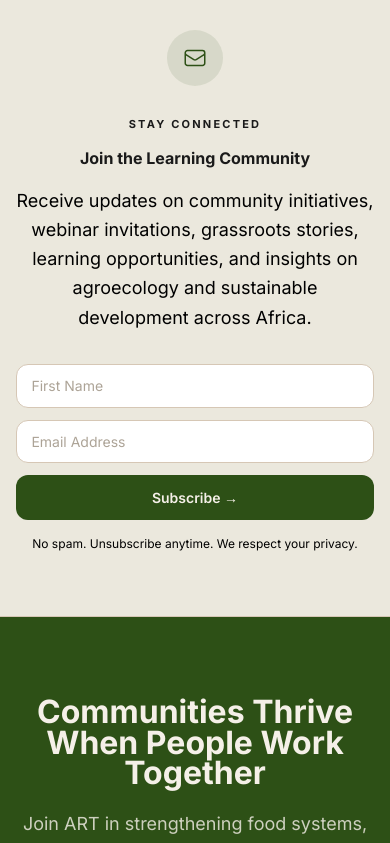
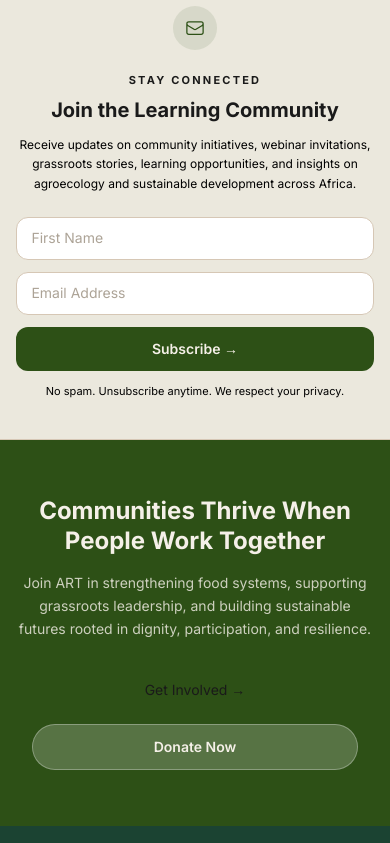
Before and after one commit to Maneno-Michael/ART, a Next.js app: page /get-involved in a window 390 px wide. Shown: the part 4480-5323 px from the top of the page. Built offline with nearby package versions, Linux system fonts and the light colour scheme; no server answers.

Commit message:
Newsletter page responsiveness

```diff
--- a/src/app/get-involved/components/GetInvolvedFinalCTA.tsx
+++ b/src/app/get-involved/components/GetInvolvedFinalCTA.tsx
@@ -3,22 +3,25 @@ import Link from 'next/link';
 
 export default function GetInvolvedFinalCTA() {
   return (
-    <section className="py-20 bg-primary relative overflow-hidden">
+    <section className="py-14 sm:py-16 lg:py-20 bg-primary relative overflow-hidden">
       <div className="absolute inset-0 blob-amber opacity-20 pointer-events-none" />
       <div className="max-w-4xl mx-auto px-4 sm:px-6 text-center relative z-10">
-        <h2 className="text-hero-lg font-extrabold text-primary-foreground mb-5">
+        <h2 className="text-2xl sm:text-3xl lg:text-hero-lg font-extrabold text-primary-foreground mb-4 sm:mb-5 leading-tight">
           Communities Thrive When People Work Together
         </h2>
-        <p className="text-lg text-primary-foreground/80 leading-relaxed mb-10 max-w-2xl mx-auto">
+        <p className="text-sm sm:text-base lg:text-lg text-primary-foreground/80 leading-relaxed mb-7 sm:mb-10 max-w-2xl mx-auto">
           Join ART in strengthening food systems, supporting grassroots leadership, and building sustainable futures rooted in dignity, participation, and resilience.
         </p>
-        <div className="flex flex-col sm:flex-row gap-4 justify-center">
-          <Link href="#volunteer-form" className="btn-accent text-base">
+        <div className="flex flex-col sm:flex-row gap-3 sm:gap-4 justify-center px-4 sm:px-0">
+          <Link
+            href="#volunteer-form"
+            className="btn-accent text-sm sm:text-base w-full sm:w-auto text-center py-3 active:scale-[0.98] transition-transform"
+          >
             Get Involved →
           </Link>
           <Link
             href="/donate"
-            className="inline-flex items-center gap-2 px-7 py-3.5 bg-white/20 text-primary-foreground rounded-full font-semibold text-base border border-white/30 hover:bg-white/30 transition-colors"
+            className="inline-flex items-center justify-center gap-2 px-6 sm:px-7 py-3 sm:py-3.5 bg-white/20 text-primary-foreground rounded-full font-semibold text-sm sm:text-base border border-white/30 hover:bg-white/30 active:scale-[0.98] transition-all w-full sm:w-auto"
           >
             Donate Now
           </Link>
--- a/src/app/get-involved/components/NewsletterSection.tsx
+++ b/src/app/get-involved/components/NewsletterSection.tsx
@@ -14,36 +14,42 @@ export default function NewsletterSection() {
   };
 
   return (
-    <section className="py-16 bg-primary/5 border-y border-border">
+    <section className="py-10 sm:py-14 lg:py-16 bg-primary/5 border-y border-border">
       <div className="max-w-3xl mx-auto px-4 sm:px-6 text-center">
-        <div className="w-14 h-14 rounded-full bg-primary/10 flex items-center justify-center mx-auto mb-6">
-          <Icon name="EnvelopeIcon" size={24} className="text-primary" />
+        <div className="w-11 h-11 sm:w-14 sm:h-14 rounded-full bg-primary/10 flex items-center justify-center mx-auto mb-4 sm:mb-6">
+          <Icon name="EnvelopeIcon" size={20} className="text-primary sm:hidden" />
+          <Icon name="EnvelopeIcon" size={24} className="text-primary hidden sm:block" />
         </div>
-        <span className="section-label">Stay Connected</span>
-        <h2 className="text-section-title font-extrabold text-foreground mt-3 mb-4">
+        <span className="text-xs sm:text-sm section-label">Stay Connected</span>
+        <h2 className="text-xl sm:text-2xl lg:text-section-title font-extrabold text-foreground mt-2 sm:mt-3 mb-3 sm:mb-4 leading-tight">
           Join the Learning Community
         </h2>
-        <p className="text-lg text-muted-foreground leading-relaxed mb-8 max-w-xl mx-auto">
+        <p className="text-xs sm:text-sm lg:text-lg text-muted-foreground leading-relaxed mb-6 sm:mb-8 max-w-xl mx-auto">
           Receive updates on community initiatives, webinar invitations, grassroots stories, learning opportunities, and insights on agroecology and sustainable development across Africa.
         </p>
 
         {submitted ? (
-          <div className="bg-card rounded-2xl border border-border p-8 shadow-sm">
-            <Icon name="CheckCircleIcon" size={32} className="text-primary mx-auto mb-3" />
-            <p className="font-bold text-foreground mb-2">You are now subscribed!</p>
-            <p className="text-sm text-muted-foreground">
+          <div className="bg-card rounded-2xl border border-border p-6 sm:p-8 shadow-sm">
+            <Icon name="CheckCircleIcon" size={28} className="text-primary mx-auto mb-3 sm:size-8" />
+            <p className="text-sm sm:text-base font-bold text-foreground mb-2">
+              You are now subscribed!
+            </p>
+            <p className="text-xs sm:text-sm text-muted-foreground">
               Welcome to the ART learning community, {firstName}. Watch your inbox for updates, webinars, and grassroots stories.
             </p>
           </div>
         ) : (
-          <form onSubmit={handleSubmit} className="flex flex-col sm:flex-row gap-3 max-w-lg mx-auto">
+          <form
+            onSubmit={handleSubmit}
+            className="flex flex-col sm:flex-row gap-3 max-w-lg mx-auto"
+          >
             <input
               type="text"
               placeholder="First Name"
               value={firstName}
               onChange={(e) => setFirstName(e.target.value)}
               required
-              className="input-field flex-1"
+              className="input-field flex-1 text-sm sm:text-base w-full"
             />
             <input
               type="email"
@@ -51,15 +57,18 @@ export default function NewsletterSection() {
               value={email}
               onChange={(e) => setEmail(e.target.value)}
               required
-              className="input-field flex-1"
+              className="input-field flex-1 text-sm sm:text-base w-full"
             />
-            <button type="submit" className="btn-primary shrink-0">
+            <button
+              type="submit"
+              className="btn-primary shrink-0 w-full sm:w-auto text-sm sm:text-base py-3 active:scale-[0.98] transition-transform"
+            >
               Subscribe →
             </button>
           </form>
         )}
 
-        <p className="text-xs text-muted-foreground mt-4">
+        <p className="text-[11px] sm:text-xs text-muted-foreground mt-3 sm:mt-4">
           No spam. Unsubscribe anytime. We respect your privacy.
         </p>
       </div>
```
